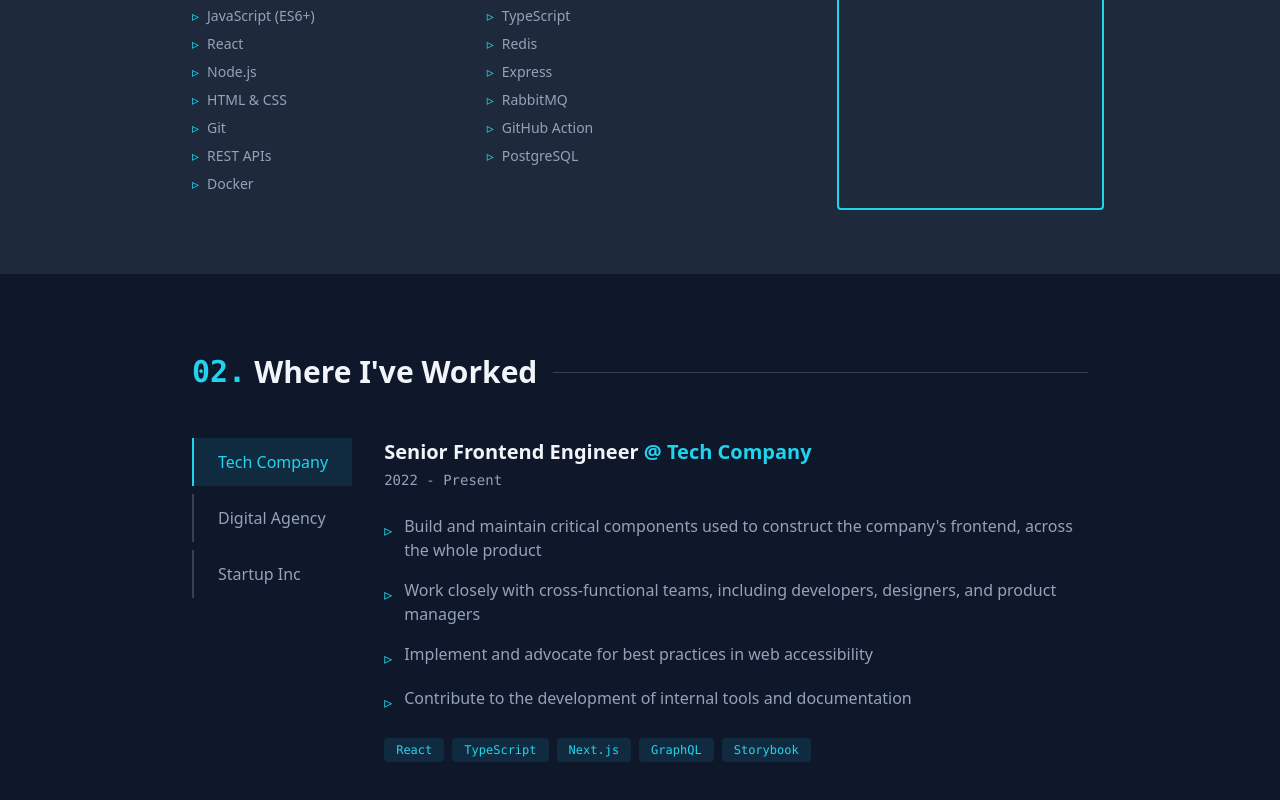
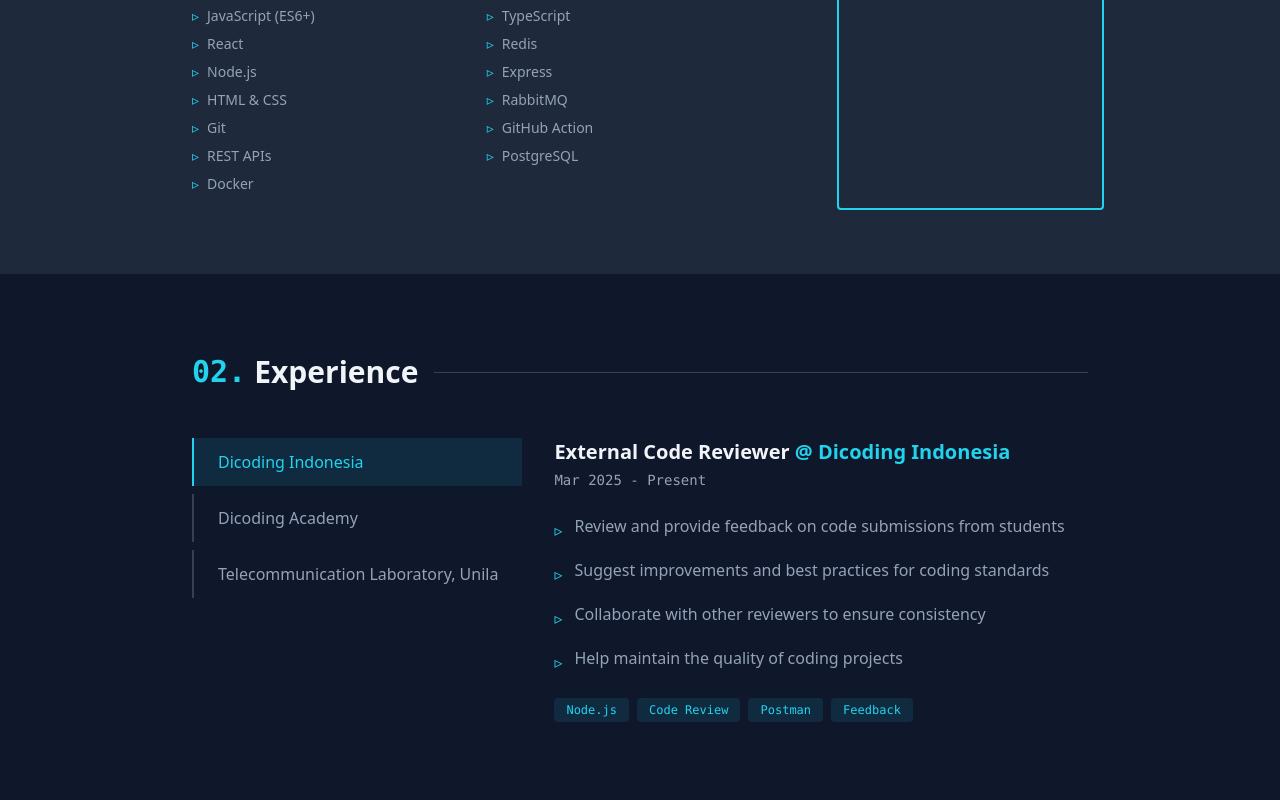
Before and after one commit to marcceljanara/portfolio, a React (Create React App) app: page / in a window 1280 px wide. Shown: the part 1368-2168 px from the top of the page. Built offline with nearby package versions, Linux system fonts and the light colour scheme.

Commit message:
Update About and Experience components with new educational and professional details

```diff
--- a/src/components/About.jsx
+++ b/src/components/About.jsx
@@ -24,7 +24,7 @@ const About = () => {
                 using Node.js and Express.js, designing scalable APIs and robust data architectures that power seamless, real-world experiences.
               </p>
               <p>
-                Shortly after graduating from university, I continued developing my research project
+                Shortly after graduating from University of Lampung, I continued developing my research project
                 on IoT-based rover systems for smart agriculture, focusing on real-time monitoring,
                 two-way communication, and AI-driven data processing. This experience deepened my passion for
                 building intelligent backend architectures and scalable connected systems.
--- a/src/components/Experience.jsx
+++ b/src/components/Experience.jsx
@@ -6,40 +6,40 @@ const Experience = () => {
 
   const experiences = [
     {
-      company: 'Tech Company',
-      position: 'Senior Frontend Engineer',
-      period: '2022 - Present',
+      company: 'Dicoding Indonesia',
+      position: 'External Code Reviewer',
+      period: 'Mar 2025 - Present',
       responsibilities: [
-        'Build and maintain critical components used to construct the company\'s frontend, across the whole product',
-        'Work closely with cross-functional teams, including developers, designers, and product managers',
-        'Implement and advocate for best practices in web accessibility',
-        'Contribute to the development of internal tools and documentation'
+        'Review and provide feedback on code submissions from students',
+        'Suggest improvements and best practices for coding standards',
+        'Collaborate with other reviewers to ensure consistency',
+        'Help maintain the quality of coding projects'
       ],
-      technologies: ['React', 'TypeScript', 'Next.js', 'GraphQL', 'Storybook']
+      technologies: ['Node.js', 'Code Review', 'Postman', 'Feedback']
     },
     {
-      company: 'Digital Agency',
-      position: 'Frontend Developer',
-      period: '2020 - 2022',
+      company: 'Dicoding Academy',
+      position: 'Certified Independent Study Student',
+      period: 'Feb 2024 - Jun 2024',
       responsibilities: [
-        'Developed and shipped highly interactive web applications for clients',
-        'Built reusable code and libraries for future use',
-        'Collaborated with designers to implement pixel-perfect UI components',
-        'Optimized applications for maximum speed and scalability'
+        'Studied and completed various coding modules and projects',
+        'Applied learned skills in real-world scenarios',
+        'Collaborated with peers and mentors for knowledge sharing',
+        'Achieved certification in multiple programming disciplines'
       ],
-      technologies: ['JavaScript', 'React', 'SCSS', 'WordPress', 'Node.js']
+      technologies: ['JavaScript', 'Node.js', 'CSS', 'HTML', 'Express.js', 'PostgreSQL', 'Postman']
     },
     {
-      company: 'Startup Inc',
-      position: 'Junior Developer',
-      period: '2019 - 2020',
+      company: 'Telecommunication Laboratory, Unila',
+      position: 'Backend Developer',
+      period: 'Feb 2024 - Jan 2025',
       responsibilities: [
-        'Assisted in the development of client-facing web applications',
-        'Wrote modern, performant, maintainable code for diverse projects',
-        'Participated in code reviews and learned from senior developers',
-        'Contributed to team discussions and sprint planning'
+        'Developed backend project for competition Lomba Riset Sawit 2024 using Node.js and Express',
+        'Developed backend project for PPK Ormawa KOPMA Unila using Node.js and Express',
+        'Participated in collaboration meetings and contributed to project planning',
+        'Providing lessons and exercises during the practicum period for lab practitioners',
       ],
-      technologies: ['HTML', 'CSS', 'JavaScript', 'jQuery', 'Bootstrap']
+      technologies: ['Network', 'Node.js', 'Express.js', 'PostgreSQL', 'Github']
     }
   ];
 
@@ -48,7 +48,7 @@ const Experience = () => {
       <div className="max-w-4xl mx-auto">
         <h2 className="text-3xl font-bold text-slate-100 mb-12 flex items-center">
           <span className="text-cyan-400 font-mono mr-2">02.</span>
-          Where I've Worked
+          Experience
           <div className="h-px bg-slate-700 flex-1 ml-4"></div>
         </h2>
 
```
